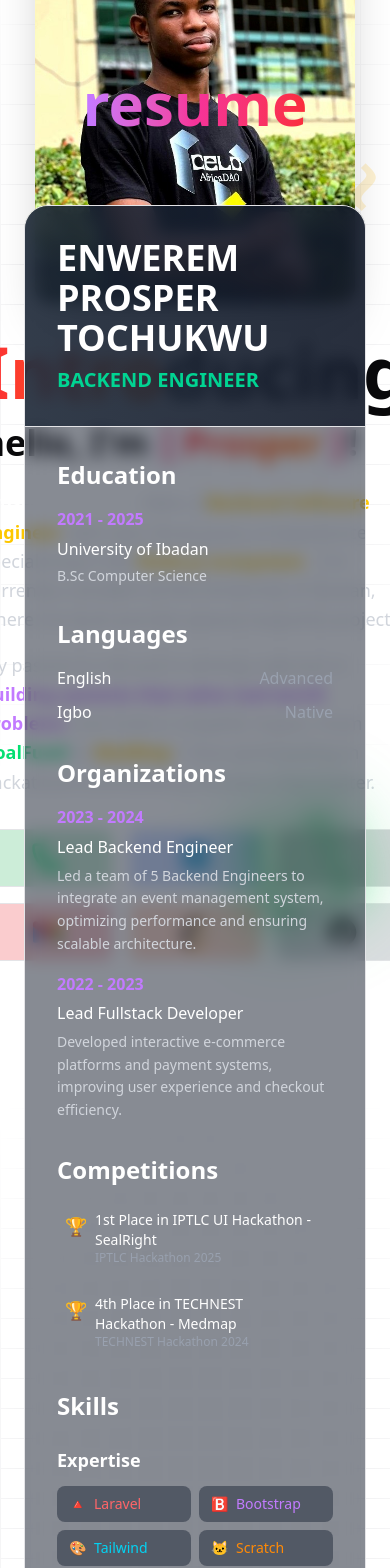
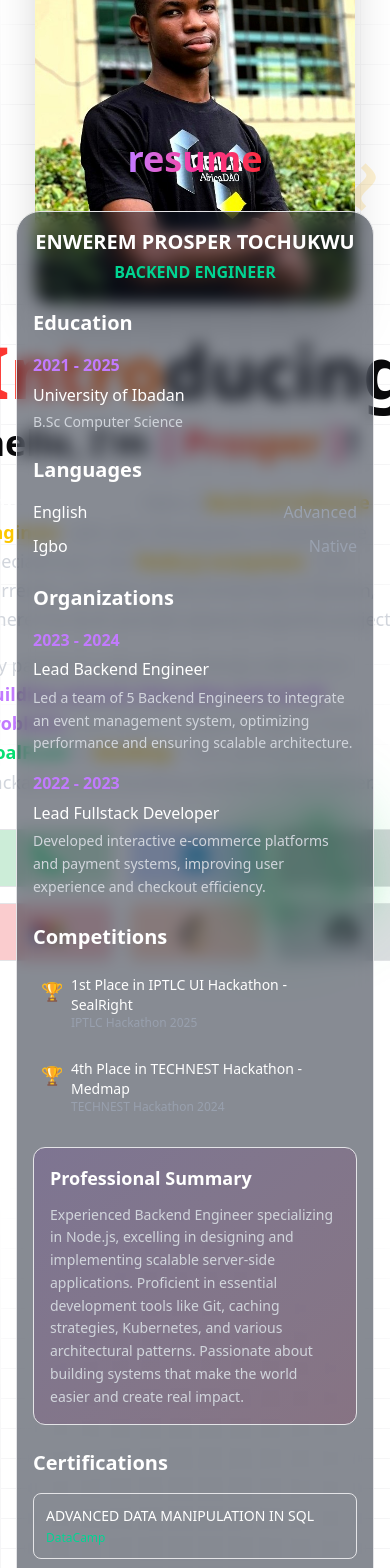
Before and after one commit to ProsperCoded/prospercoded-portfolio, a Next.js app: page / in a window 390 px wide. Shown: the part 1220-2788 px from the top of the page. Built offline with nearby package versions, Linux system fonts and the light colour scheme.

Commit message:
Refactor ResumeSection: reorganize skills into categorized groups, enhance layout for mobile responsiveness, and update header styles for improved visual hierarchy.

```diff
--- a/src/components/ResumeSection.tsx
+++ b/src/components/ResumeSection.tsx
@@ -4,21 +4,43 @@ import { DecorativeGlowBraces } from "@/components/ui/decorative-glow-braces";
 import { Phone, MapPin, ExternalLink } from "lucide-react";
 
 export function ResumeSection() {
-  const skills = {
-    expertise: [
-      { name: "Laravel", icon: "🔺", color: "text-red-400" },
-      { name: "Bootstrap", icon: "🅱️", color: "text-purple-400" },
-      { name: "Tailwind", icon: "🎨", color: "text-cyan-400" },
-      { name: "Scratch", icon: "🐱", color: "text-orange-400" },
-      { name: "Node.js", icon: "🟢", color: "text-green-400" },
+  const skillCategories = {
+    "FRONTEND FRAMEWORKS": [
       { name: "React", icon: "⚛️", color: "text-blue-400" },
       { name: "Next.js", icon: "▲", color: "text-white" },
+      { name: "Tailwind", icon: "🎨", color: "text-cyan-400" },
+      { name: "SCSS", icon: "💎", color: "text-pink-400" },
+      { name: "Redux", icon: "🔄", color: "text-purple-400" },
+    ],
+    "BACKEND FRAMEWORKS": [
+      { name: "NestJS", icon: "🦅", color: "text-red-500" },
+      { name: "Express", icon: "⚡", color: "text-yellow-400" },
+      { name: "Django", icon: "🐍", color: "text-green-500" },
+    ],
+    "PROGRAMMING LANGUAGE": [
       { name: "TypeScript", icon: "🔷", color: "text-blue-500" },
+      { name: "JavaScript", icon: "📜", color: "text-yellow-300" },
+      { name: "Python", icon: "🐍", color: "text-yellow-400" },
+      { name: "Java", icon: "☕", color: "text-orange-500" },
+    ],
+    "TESTING & DEBUGGING": [
+      { name: "Jest", icon: "🃏", color: "text-red-400" },
+      { name: "React Testing Library", icon: "🧪", color: "text-blue-300" },
+    ],
+    "BACKEND INTEGRATION": [
+      { name: "REST", icon: "🔗", color: "text-green-400" },
+      { name: "GraphQL", icon: "📊", color: "text-pink-500" },
+      { name: "WebSockets", icon: "🔌", color: "text-purple-300" },
       { name: "PostgreSQL", icon: "🐘", color: "text-blue-600" },
-      { name: "Express", icon: "⚡", color: "text-yellow-400" },
-      { name: "NestJS", icon: "🦅", color: "text-red-500" },
+      { name: "Supabase", icon: "⚡", color: "text-emerald-400" },
     ],
-    learning: [{ name: "Go", icon: "🐹", color: "text-cyan-300" }],
+    OTHERS: [
+      { name: "Node.js", icon: "🟢", color: "text-green-400" },
+      { name: "Git & GitHub", icon: "🐙", color: "text-gray-300" },
+      { name: "Software Architecture", icon: "🏗️", color: "text-blue-300" },
+      { name: "Advanced DSA", icon: "🧮", color: "text-orange-400" },
+    ],
+    LEARNING: [{ name: "Go", icon: "🐹", color: "text-cyan-300" }],
   };
 
   const competitions = [
@@ -64,19 +86,10 @@ export function ResumeSection() {
     },
   ];
 
-  const softwares = [
-    { name: "Android Studio", icon: "/assets/icons/android-studio.svg" },
-    { name: "GitHub", icon: "/assets/github.svg" },
-    { name: "Visual Studio Code", icon: "/assets/icons/vscode.svg" },
-    { name: "Figma", icon: "/assets/icons/figma.svg" },
-    { name: "IntelliJ IDEA", icon: "/assets/icons/intellij.svg" },
-    { name: "MySQL", icon: "/assets/icons/mysql.svg" },
-  ];
-
   return (
     <section className="relative">
-      <GridBackground spacing={30} className="min-h-screen mt-[20rem]">
-        {/* Decorative Glow Braces - replacing stars from the original design */}
+      <GridBackground spacing={30} className="min-h-screen mt-[25rem]">
+        {/* Decorative Glow Braces */}
         <DecorativeGlowBraces
           type="square"
           size="3xl"
@@ -118,11 +131,11 @@ export function ResumeSection() {
           className="bottom-16 right-24 hidden lg:block"
         />
 
-        <div className="container mx-auto px-6 py-16">
-          {/* Header Section */}
-          <div className="text-center mb-16">
-            <div className="relative inline-block">
-              <h1 className="text-6xl md:text-8xl font-bold mb-2">
+        <div className="container mx-auto px-4 sm:px-6 py-8 sm:py-16 relative">
+          {/* Vertical "resume" text - Desktop only */}
+          <div className="hidden lg:block fixed left-8 top-1/2 -translate-y-1/2 z-30">
+            <div className="transform -rotate-90 origin-center">
+              <h1 className="text-6xl xl:text-7xl font-bold">
                 <span className="bg-gradient-to-r from-purple-400 via-pink-500 to-red-500 bg-clip-text text-transparent">
                   resume
                 </span>
@@ -130,10 +143,19 @@ export function ResumeSection() {
             </div>
           </div>
 
+          {/* Mobile Header */}
+          <div className="text-center mb-8 lg:hidden">
+            <h1 className="text-4xl font-bold mb-2">
+              <span className="bg-gradient-to-r from-purple-400 via-pink-500 to-red-500 bg-clip-text text-transparent">
+                resume
+              </span>
+            </h1>
+          </div>
+
           {/* Resume Content */}
-          <div className="max-w-7xl mx-auto bg-gray-900/50 backdrop-blur-sm rounded-3xl border border-gray-700/50 overflow-hidden">
-            {/* Header */}
-            <div className="bg-gradient-to-r from-gray-800/80 to-gray-900/80 px-8 py-8 border-b border-gray-700/50">
+          <div className="max-w-7xl mx-auto lg:ml-32 bg-gray-900/50 backdrop-blur-sm rounded-3xl border border-gray-700/50 overflow-hidden">
+            {/* Header - Hidden on mobile */}
+            <div className="hidden sm:block bg-gradient-to-r from-gray-800/80 to-gray-900/80 px-8 py-8 border-b border-gray-700/50">
               <div className="flex flex-col lg:flex-row justify-between items-start lg:items-center gap-4">
                 <div>
                   <h1 className="text-4xl lg:text-5xl font-bold text-white mb-2">
@@ -146,13 +168,25 @@ export function ResumeSection() {
               </div>
             </div>
 
-            {/* Main Content Grid */}
-            <div className="p-8 grid lg:grid-cols-3 gap-8">
+            {/* Main Content */}
+            <div className="p-4 sm:p-8">
+              {/* Mobile-only compact header */}
+              <div className="sm:hidden mb-6 text-center">
+                <h2 className="text-xl font-bold text-white mb-1">
+                  ENWEREM PROSPER TOCHUKWU
+                </h2>
+                <p className="text-emerald-400 font-semibold">
+                  BACKEND ENGINEER
+                </p>
+              </div>
+
+              {/* Two Column Layout on Desktop, Single Column on Mobile */}
+              <div className="grid lg:grid-cols-2 gap-6 lg:gap-8">
                 {/* Left Column */}
-              <div className="space-y-8">
+                <div className="space-y-6 lg:space-y-8">
                   {/* Education */}
                   <div>
-                  <h2 className="text-2xl font-bold text-white mb-4 flex items-center gap-2">
+                    <h2 className="text-xl lg:text-2xl font-bold text-white mb-4">
                       Education
                     </h2>
                     <div className="text-purple-400 font-semibold mb-1">
@@ -168,7 +202,7 @@ export function ResumeSection() {
 
                   {/* Languages */}
                   <div>
-                  <h2 className="text-2xl font-bold text-white mb-4">
+                    <h2 className="text-xl lg:text-2xl font-bold text-white mb-4">
                       Languages
                     </h2>
                     <div className="space-y-2">
@@ -185,7 +219,7 @@ export function ResumeSection() {
 
                   {/* Organizations */}
                   <div>
-                  <h2 className="text-2xl font-bold text-white mb-4">
+                    <h2 className="text-xl lg:text-2xl font-bold text-white mb-4">
                       Organizations
                     </h2>
                     <div className="space-y-4">
@@ -197,9 +231,9 @@ export function ResumeSection() {
                           Lead Backend Engineer
                         </div>
                         <div className="text-sm text-gray-300 leading-relaxed">
-                        Led a team of 5 Backend Engineers to integrate an event
-                        management system, optimizing performance and ensuring
-                        scalable architecture.
+                          Led a team of 5 Backend Engineers to integrate an
+                          event management system, optimizing performance and
+                          ensuring scalable architecture.
                         </div>
                       </div>
                       <div>
@@ -217,13 +251,10 @@ export function ResumeSection() {
                       </div>
                     </div>
                   </div>
-              </div>
 
-              {/* Middle Column */}
-              <div className="space-y-8">
                   {/* Competitions */}
                   <div>
-                  <h2 className="text-2xl font-bold text-white mb-4">
+                    <h2 className="text-xl lg:text-2xl font-bold text-white mb-4">
                       Competitions
                     </h2>
                     <div className="space-y-3">
@@ -249,62 +280,29 @@ export function ResumeSection() {
                       ))}
                     </div>
                   </div>
-
-                {/* Skills */}
-                <div>
-                  <h2 className="text-2xl font-bold text-white mb-6">Skills</h2>
-
-                  {/* Expertise */}
-                  <div className="mb-6">
-                    <h3 className="text-lg font-semibold text-white mb-3">
-                      Expertise
-                    </h3>
-                    <div className="grid grid-cols-2 gap-2">
-                      {skills.expertise.map((skill, idx) => (
-                        <div
-                          key={idx}
-                          className="flex items-center gap-2 bg-gray-800/50 rounded-lg px-3 py-2"
-                        >
-                          <span className="text-sm">{skill.icon}</span>
-                          <span
-                            className={`text-sm font-medium ${skill.color}`}
-                          >
-                            {skill.name}
-                          </span>
-                        </div>
-                      ))}
-                    </div>
-                  </div>
-
-                  {/* Learning */}
-                  <div>
-                    <h3 className="text-lg font-semibold text-white mb-3">
-                      Learning
-                    </h3>
-                    <div className="grid grid-cols-2 gap-2">
-                      {skills.learning.map((skill, idx) => (
-                        <div
-                          key={idx}
-                          className="flex items-center gap-2 bg-gray-800/30 rounded-lg px-3 py-2 border border-gray-700/50"
-                        >
-                          <span className="text-sm">{skill.icon}</span>
-                          <span
-                            className={`text-sm font-medium ${skill.color}`}
-                          >
-                            {skill.name}
-                          </span>
-                        </div>
-                      ))}
-                    </div>
-                  </div>
-                </div>
                 </div>
 
                 {/* Right Column */}
-              <div className="space-y-8">
+                <div className="space-y-6 lg:space-y-8">
+                  {/* Professional Summary - Moved to top */}
+                  <div className="bg-gradient-to-br from-purple-900/20 to-pink-900/20 rounded-xl p-4 border border-purple-500/20">
+                    <h3 className="text-lg font-semibold text-white mb-3">
+                      Professional Summary
+                    </h3>
+                    <p className="text-sm text-gray-300 leading-relaxed">
+                      Experienced Backend Engineer specializing in Node.js,
+                      excelling in designing and implementing scalable
+                      server-side applications. Proficient in essential
+                      development tools like Git, caching strategies,
+                      Kubernetes, and various architectural patterns. Passionate
+                      about building systems that make the world easier and
+                      create real impact.
+                    </p>
+                  </div>
+
                   {/* Certifications */}
                   <div>
-                  <h2 className="text-2xl font-bold text-white mb-4 flex items-center gap-2">
+                    <h2 className="text-xl lg:text-2xl font-bold text-white mb-4">
                       Certifications
                     </h2>
                     <div className="space-y-3">
@@ -325,49 +323,48 @@ export function ResumeSection() {
                       ))}
                     </div>
                   </div>
+                </div>
+              </div>
 
-                {/* Softwares */}
-                <div>
-                  <h2 className="text-2xl font-bold text-white mb-4">
-                    Softwares
+              {/* Skills Section - Full Width */}
+              <div className="mt-8 lg:mt-12">
+                <h2 className="text-xl lg:text-2xl font-bold text-white mb-6 text-center">
+                  Relevant Skills
                 </h2>
-                  <div className="grid grid-cols-3 gap-4">
-                    {softwares.map((software, idx) => (
-                      <div key={idx} className="text-center group">
-                        <div className="w-12 h-12 mx-auto mb-2 bg-gray-800/50 rounded-lg flex items-center justify-center group-hover:bg-gray-700/50 transition-colors">
-                          {software.icon ? (
-                            <Image
-                              src={software.icon}
-                              alt={software.name}
-                              width={24}
-                              height={24}
-                              className="w-6 h-6"
-                            />
-                          ) : (
-                            <div className="w-6 h-6 bg-gray-600 rounded"></div>
-                          )}
+
+                <div className="grid sm:grid-cols-2 lg:grid-cols-3 gap-6">
+                  {Object.entries(skillCategories).map(([category, skills]) => (
+                    <div key={category} className="space-y-3">
+                      <h3 className="text-lg font-semibold text-white border-b border-gray-600 pb-2">
+                        {category}
+                      </h3>
+                      <div className="grid grid-cols-2 gap-2">
+                        {skills.map((skill, idx) => {
+                          // If odd number of skills and this is the last one, span both columns
+                          const isLastOdd =
+                            skills.length % 2 === 1 &&
+                            idx === skills.length - 1;
+                          return (
+                            <div
+                              key={idx}
+                              className={`flex items-center gap-2 text-sm ${
+                                category === "LEARNING"
+                                  ? "bg-gray-800/30 border border-gray-700/50"
+                                  : "bg-gray-800/50"
+                              } rounded-lg px-3 py-2 transition-colors hover:bg-gray-700/50 ${
+                                isLastOdd ? "col-span-2" : ""
+                              }`}
+                            >
+                              <span className="text-sm">{skill.icon}</span>
+                              <span className={`font-medium ${skill.color}`}>
+                                {skill.name}
+                              </span>
                             </div>
-                        <div className="text-xs text-gray-300 group-hover:text-white transition-colors">
-                          {software.name}
+                          );
+                        })}
                       </div>
                     </div>
                   ))}
-                  </div>
-                </div>
-
-                {/* Professional Summary */}
-                <div className="bg-gradient-to-br from-purple-900/20 to-pink-900/20 rounded-xl p-4 border border-purple-500/20">
-                  <h3 className="text-lg font-semibold text-white mb-3">
-                    Professional Summary
-                  </h3>
-                  <p className="text-sm text-gray-300 leading-relaxed">
-                    Experienced Backend Engineer specializing in Node.js,
-                    excelling in designing and implementing scalable server-side
-                    applications. Proficient in essential development tools like
-                    Git, caching strategies, Kubernetes, and various
-                    architectural patterns. Passionate about building systems
-                    that make the world easier and create real impact.
-                  </p>
                 </div>
               </div>
             </div>
```
Lines whose indentation alone changed are shown as unchanged.
